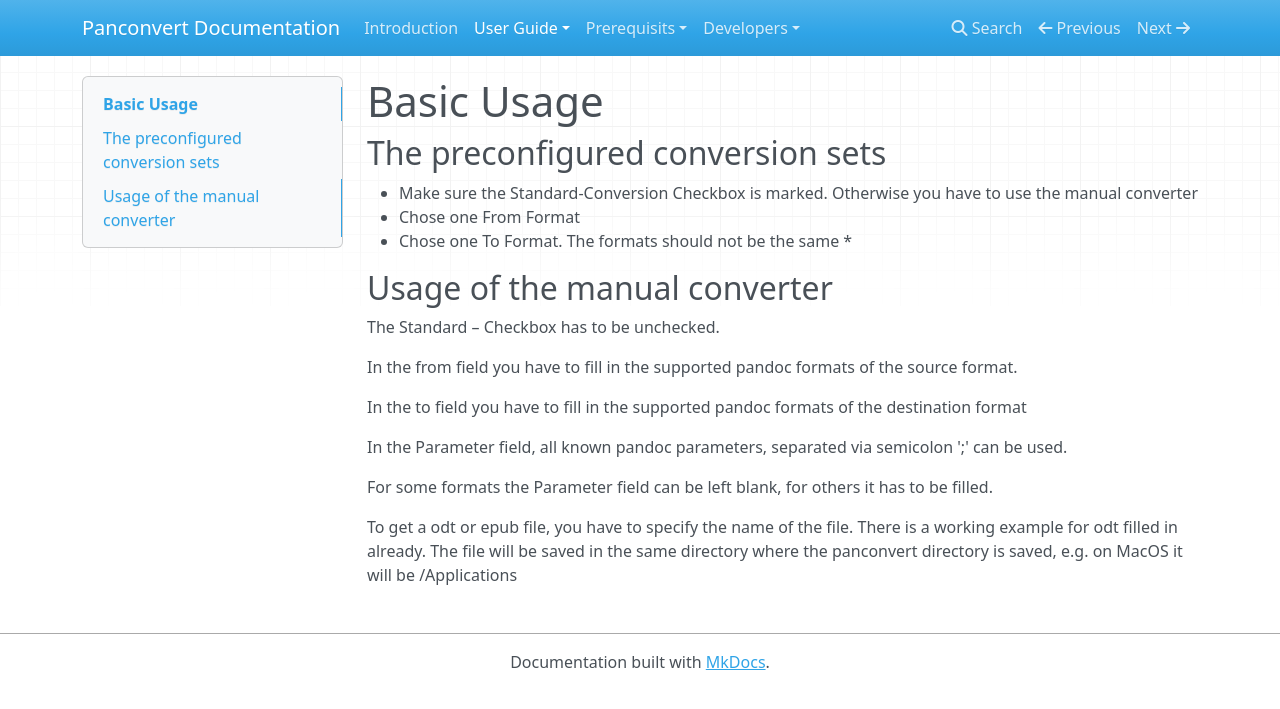
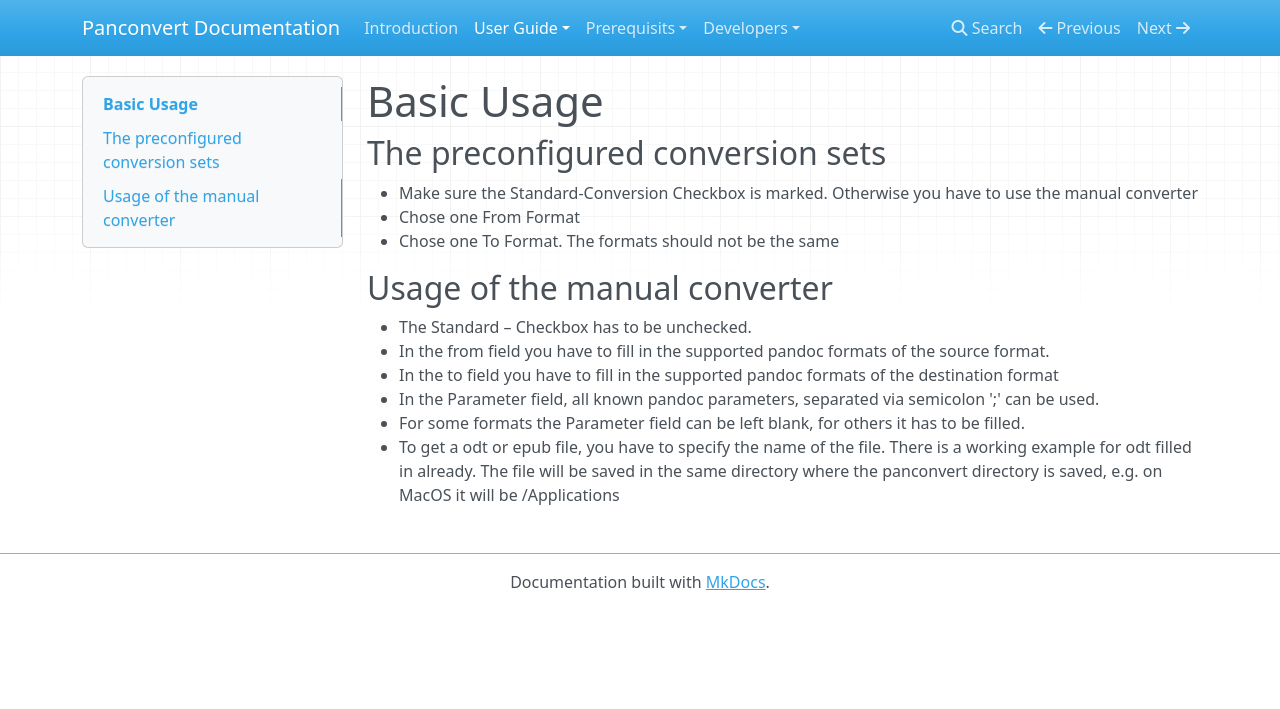
Before and after one commit to apaeffgen/PanConvert, an MkDocs documentation site: the page built from docs/User_Guide/Basic_Usage.md, in a window 1280 px wide. Shown: the top 709 px of the page. Built offline with MkDocs 1.6.1, drawn with Linux system fonts in a browser that asks for light colours; nearby versions of some CDN libraries; old or Windows-style settings are respelled for this version of MkDocs.

Commit message:
Documentation Update

```diff
--- a/docs/User_Guide/Basic_Usage.md
+++ b/docs/User_Guide/Basic_Usage.md
@@ -5,21 +5,16 @@
 * Make sure the Standard-Conversion Checkbox is marked. Otherwise you have to use the manual converter
 * Chose one From Format
 * Chose one To Format. The formats should not be the same
-*
+
 ## Usage of the manual converter
 
-The Standard – Checkbox has to be unchecked.
-
-In the from field you have to fill in the supported pandoc formats of
+* The Standard – Checkbox has to be unchecked.
+* In the from field you have to fill in the supported pandoc formats of
 the source format.
-
-In the to field you have to fill in the supported pandoc formats of the
+* In the to field you have to fill in the supported pandoc formats of the
 destination format
-
-In the Parameter field, all known pandoc parameters, separated via semicolon ';' can be used.
-
-For some formats the Parameter field can be left blank, for others it
+* In the Parameter field, all known pandoc parameters, separated via semicolon ';' can be used.
+* For some formats the Parameter field can be left blank, for others it
 has to be filled.
-
-To get a odt or epub file, you have to specify the name of the file. There is a working
+* To get a odt or epub file, you have to specify the name of the file. There is a working
 example for odt filled in already. The file will be saved in the same directory where the panconvert directory is saved, e.g. on MacOS it will be /Applications
```
Also changed, not shown: docs/Xtras/Install_Instructions.md (+9 -0 lines), docs/index.md (+2 -9 lines).
